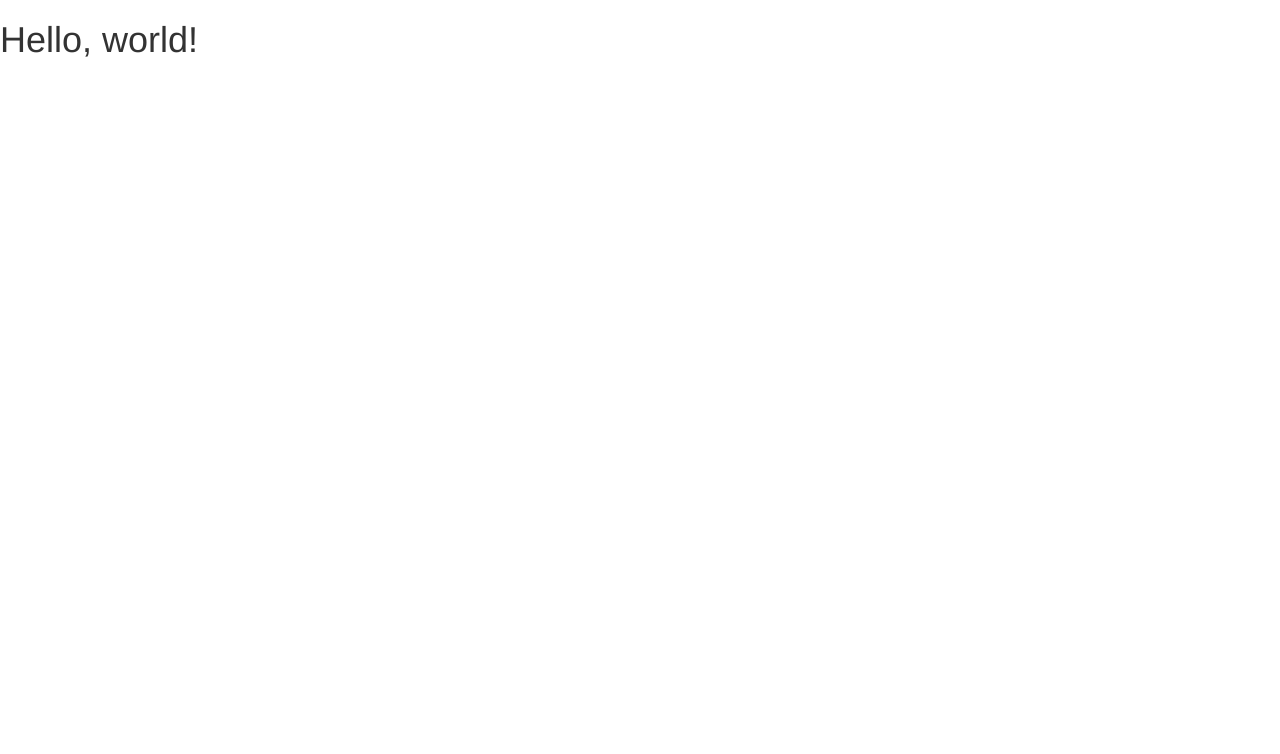
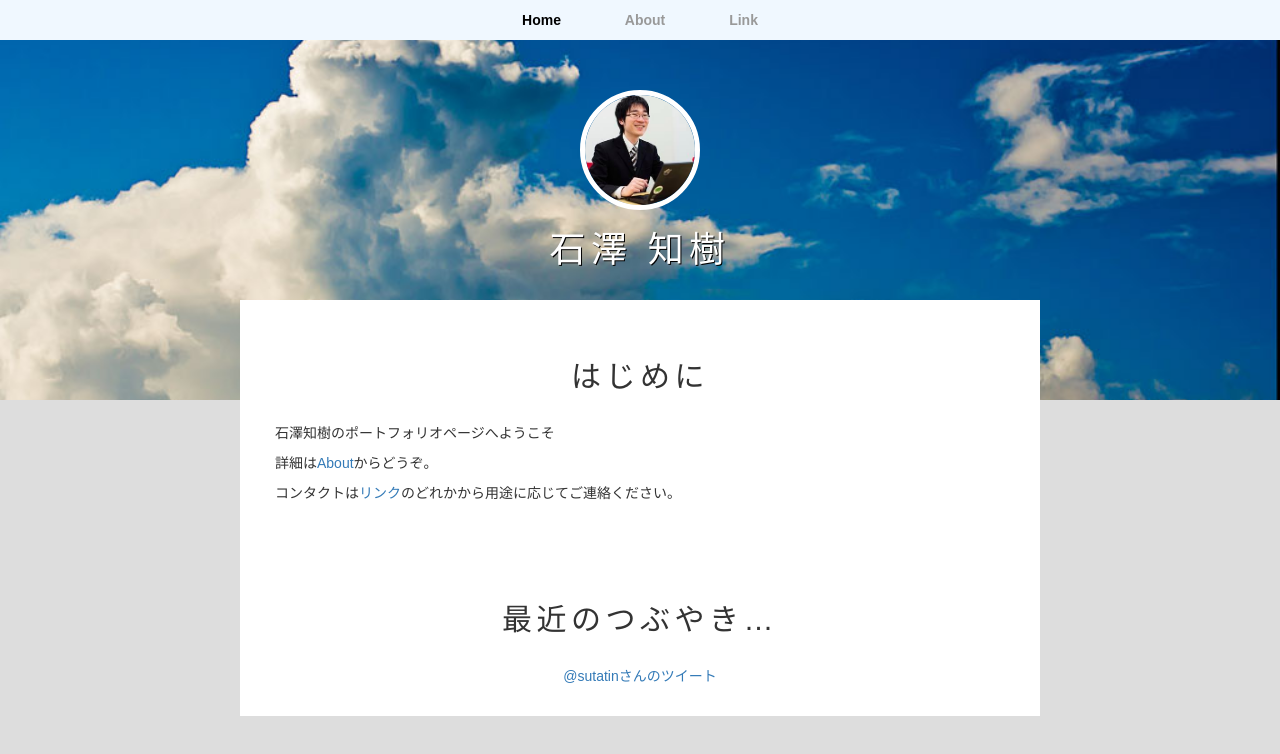
Before and after one commit to sutatin/sutatin.github.io, a plain HTML site: page index.html in a window 1280 px wide. Drawn offline with nearby package versions, Linux system fonts and the light colour scheme.

Commit message:
create first ver

```diff
--- /dev/null
+++ b/css/about.css
@@ -0,0 +1,108 @@
+* {
+  margin: 0;
+  padding: 0;
+}
+
+
+body {
+  font-family: YuGothic, "游ゴシック", "メイリオ", Meiryo, "ヒラギノ角ゴ Pro W3", "Hiragino Kaku Gothic Pro", sans-serif;
+  background-color: #ddd;
+  font-size: 14px;
+}
+
+header{
+    background-image:url("../images/bg.jpg");
+    background-position: center center;
+    background-size:cover;
+    background-repeat:no-repeat;
+    padding-bottom:100px;
+}
+
+#logo{
+    padding:20px 0;
+    text-align:center;
+}
+
+#logo img{
+    max-width:120px;
+    border:5px solid #fff;
+    border-radius:100%;
+}
+
+nav {
+  margin: 0 0 30px 0;
+  padding: 10px 0;
+  text-align: center;
+  background-color: #f0f8ff;
+}
+
+nav ul {
+  margin: 0 10px;
+  padding: 0;
+}
+
+nav ul li {
+  margin: 0 20px;
+  display: inline-block;
+}
+
+nav ul li a {
+  padding: 15px 10px;
+  text-decoration: none;
+  color: #999;
+  font-weight: bold;
+}
+
+nav ul li a.selected {
+  color: #000;
+}
+
+#logo h1 {
+    letter-spacing:0.15em;
+    color:white;
+    text-shadow:1px 1px 0px black;
+}
+
+.container{
+    max-width:800px;
+    margin:-100px auto 0;
+    background-color:white;
+}
+
+section{
+    padding:30px 20px;
+}
+
+section h2 {
+  padding: 10px 0 20px 0;
+  text-align: center;
+  letter-spacing: 0.15em;
+}
+
+footer {
+  padding: 20px 0;
+  font-size: 93%;
+  text-align: center;
+  background-color: #ccc;
+  color: #666;
+}
+
+.container ul{
+    list-style:none;
+}
+
+.portfolio-app img{
+    max-width:120px;
+    height:100px;
+    border:5px solid #fff;
+    border-radius:100%;
+}
+
+.portfolio-app{
+    padding: 0px 0px;
+    margin: 0px 0px;
+}
+
+h3{
+  margin:30px 0 10px 0;
+}
--- a/index.html
+++ b/index.html
@@ -4,15 +4,45 @@
     <meta charset="utf-8">
     <meta http-equiv="X-UA-Compatible" content="IE=edge">
     <meta name="viewport" content="width=device-width, initial-scale=1">
-    <title>Bootstrap Sample</title>
+    <meta name= "description" content="石澤知樹のポートフォリオサイトです。作成したアプリの紹介や各種SNSなどへのハブページとなります。">
+    <title>石澤知樹のポートフォリオサイト</title>
     <!-- BootstrapのCSS読み込み -->
     <link rel="stylesheet" href="//maxcdn.bootstrapcdn.com/bootstrap/3.3.5/css/bootstrap.min.css">
     <!-- jQuery読み込み -->
     <script src="//ajax.googleapis.com/ajax/libs/jquery/1.11.3/jquery.min.js"></script>
     <!-- BootstrapのJS読み込み -->
     <script src="//maxcdn.bootstrapcdn.com/bootstrap/3.3.5/js/bootstrap.min.js"></script>
+    <link rel="stylesheet" href="./css/about.css" />
   </head>
   <body>
-    <h1>Hello, world!</h1>
+    <header>
+      <nav>
+        <ul>
+          <li><a href="index.html" class="selected">Home</a></li>
+          <li><a href="about.html">About</a></li>
+          <li><a href="link.html">Link</a></li>
+        </ul>
+      </nav>
+      <div id="logo">
+        <img src="./images/profile.jpg" alt="" />
+        <h1>石澤 知樹</h1>
+      </div>
+    </header>
+    <div class="container">
+
+      <section>
+      <h2>はじめに</h2>
+        <p>石澤知樹のポートフォリオページへようこそ</p>
+        <p>詳細は<a href="about.html">About</a>からどうぞ。</p>
+        <p>コンタクトは<a href="link.html">リンク</a>のどれかから用途に応じてご連絡ください。</p>
+      </section>
+
+
+      <section class = "text-center">
+        <h2>最近のつぶやき…</h2>
+        <a class="twitter-timeline" href="https://twitter.com/sutatin" data-widget-id="678590158279585792">@sutatinさんのツイート</a>
+        <script>!function(d,s,id){var js,fjs=d.getElementsByTagName(s)[0],p=/^http:/.test(d.location)?'http':'https';if(!d.getElementById(id)){js=d.createElement(s);js.id=id;js.src=p+"://platform.twitter.com/widgets.js";fjs.parentNode.insertBefore(js,fjs);}}(document,"script","twitter-wjs");</script>
+      </section>
+
   </body>
 </html>
```
Also changed, not shown: about.html (added, +75 -0 lines), link.html (added, +55 -0 lines), images/amazon.jpg (added), images/bg.jpg (added), images/board.jpg (added), images/lunch.jpg (added), images/profile.jpg (added), images/twitter.jpg (added).
